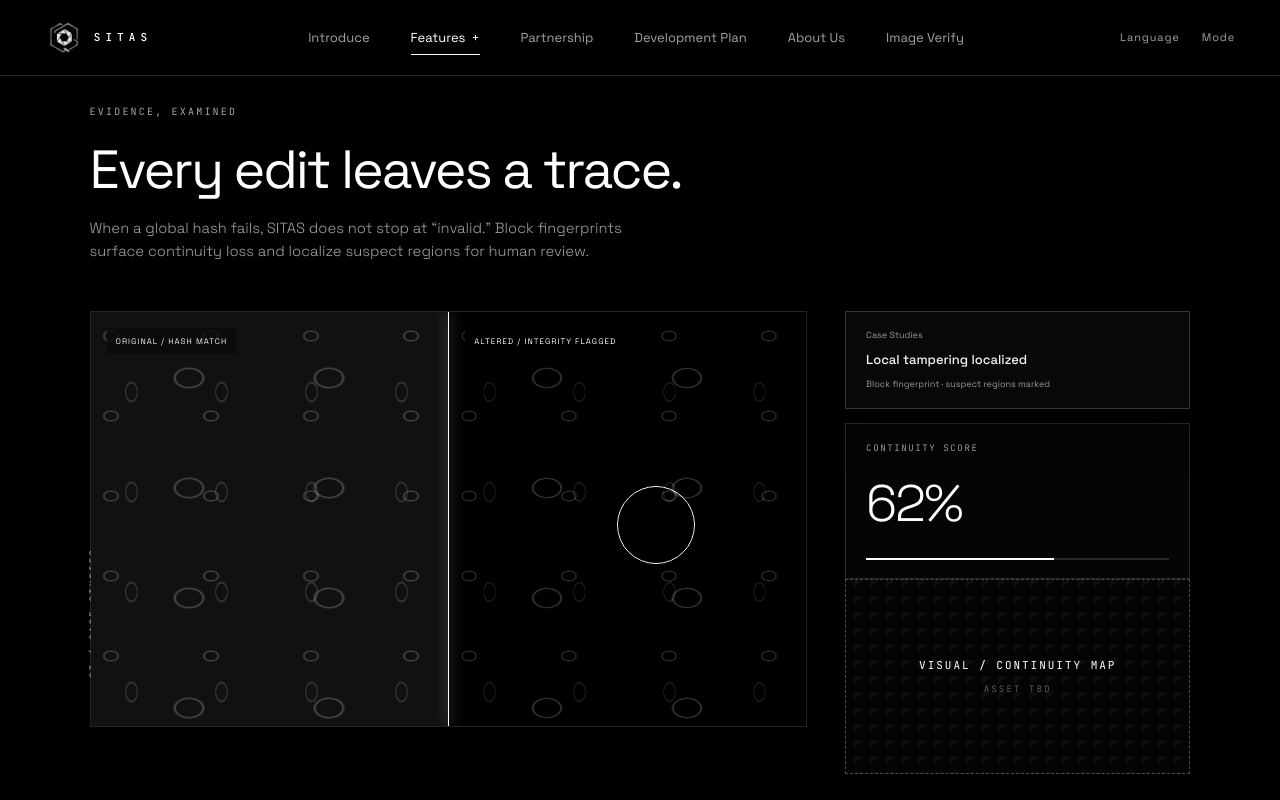
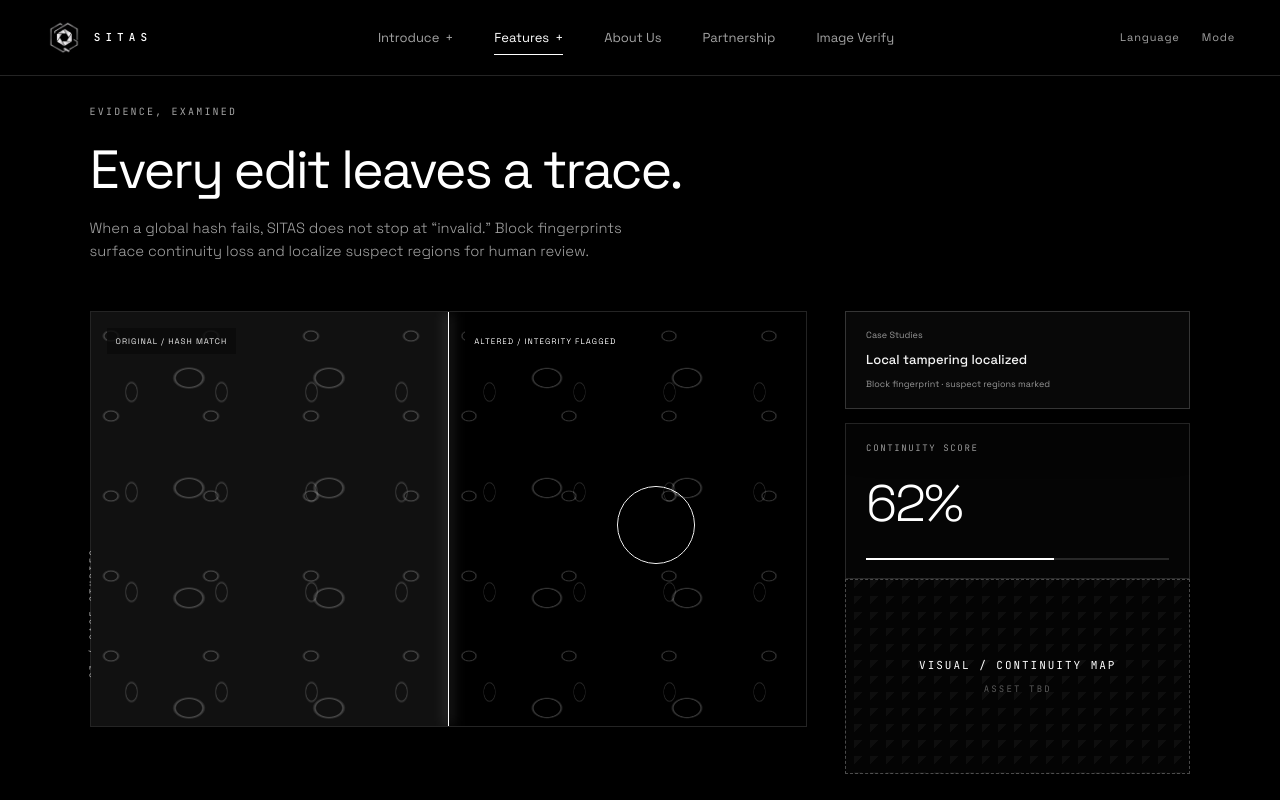
Before and after one commit to JJZHANG0/SITAS_OFFICIAL_WENSITE, a React (Vite) app: page /cases in a window 1280 px wide. Shown: the top 800 px of the page. Built offline with nearby package versions, Linux system fonts and the light colour scheme.

Commit message:
Nav restructure (Introduce/Features dropdowns, drop Development), About team section

```diff
--- a/src/components/Header.tsx
+++ b/src/components/Header.tsx
@@ -1,5 +1,5 @@
 import { useEffect, useRef, useState } from 'react'
-import { Link, NavLink, useLocation } from 'react-router-dom'
+import { Link, NavLink, useLocation, useNavigate } from 'react-router-dom'
 import { Logo } from './Logo'
 import { useSite } from '../context/SiteContext'
 import type { Lang, Theme } from '../context/SiteContext'
@@ -11,7 +11,7 @@ export function Header() {
   const { t, lang, theme, setLang, setTheme } = useSite()
   const location = useLocation()
   const [menuOpen, setMenuOpen] = useState(false)
-  const [featuresOpen, setFeaturesOpen] = useState(false)
+  const [openDrop, setOpenDrop] = useState<string | null>(null)
   const [langOpen, setLangOpen] = useState(false)
   const [modeOpen, setModeOpen] = useState(false)
   const headerRef = useRef<HTMLElement>(null)
@@ -19,7 +19,7 @@ export function Header() {
 
   useEffect(() => {
     setMenuOpen(false)
-    setFeaturesOpen(false)
+    setOpenDrop(null)
     setLangOpen(false)
     setModeOpen(false)
   }, [location.pathname])
@@ -27,7 +27,7 @@ export function Header() {
   useEffect(() => {
     const onDoc = (e: MouseEvent) => {
       if (!headerRef.current?.contains(e.target as Node)) {
-        setFeaturesOpen(false)
+        setOpenDrop(null)
         setLangOpen(false)
         setModeOpen(false)
       }
@@ -43,18 +43,13 @@ export function Header() {
     [],
   )
 
-  const featuresActive =
-    location.pathname === '/product' ||
-    location.pathname.startsWith('/product/') ||
-    location.pathname === '/cases'
-
-  const openFeatures = () => {
+  const openMenu = (id: string) => {
     if (featuresTimer.current) window.clearTimeout(featuresTimer.current)
-    featuresTimer.current = window.setTimeout(() => setFeaturesOpen(true), HOVER_OPEN_MS)
+    featuresTimer.current = window.setTimeout(() => setOpenDrop(id), HOVER_OPEN_MS)
   }
-  const closeFeatures = () => {
+  const closeMenu = () => {
     if (featuresTimer.current) window.clearTimeout(featuresTimer.current)
-    featuresTimer.current = window.setTimeout(() => setFeaturesOpen(false), HOVER_CLOSE_MS)
+    featuresTimer.current = window.setTimeout(() => setOpenDrop(null), HOVER_CLOSE_MS)
   }
 
   const pickLang = (next: Lang) => {
@@ -83,56 +78,38 @@ export function Header() {
         className={`main-nav main-nav--center${menuOpen ? ' open' : ''}`}
         aria-label="Main navigation"
       >
-        <NavLink to="/introduce" className={({ isActive }) => (isActive ? 'active' : '')}>
-          {t.nav[0]}
+        <NavDrop
+          id="introduce"
+          label={t.nav[0]}
+          to="/introduce"
+          active={location.pathname === '/introduce' || location.pathname.startsWith('/product/')}
+          open={openDrop === 'introduce'}
+          onOpen={openMenu}
+          onClose={closeMenu}
+          onToggle={(id) => setOpenDrop((v) => (v === id ? null : id))}
+          items={[
+            { to: '/product/basic', label: t.navBasic, desc: t.descBasic },
+            { to: '/product/pro', label: t.navPro, desc: t.descPro },
+          ]}
+        />
+        <NavDrop
+          id="features"
+          label={t.nav[1]}
+          active={location.pathname === '/product' || location.pathname === '/cases'}
+          open={openDrop === 'features'}
+          onOpen={openMenu}
+          onClose={closeMenu}
+          onToggle={(id) => setOpenDrop((v) => (v === id ? null : id))}
+          items={[
+            { to: '/product', label: t.navHighlights, desc: t.descProduct },
+            { to: '/cases', label: t.cases, desc: t.descCases },
+          ]}
+        />
+        <NavLink to="/about" className={({ isActive }) => (isActive ? 'active' : '')}>
+          {t.nav[4]}
         </NavLink>
-
-        <div
-          className="nav-drop"
-          onMouseEnter={openFeatures}
-          onMouseLeave={closeFeatures}
-          onFocus={openFeatures}
-          onBlur={(e) => {
-            if (!e.currentTarget.contains(e.relatedTarget as Node)) closeFeatures()
-          }}
-        >
-          <button
-            type="button"
-            className={featuresActive ? 'active' : ''}
-            aria-expanded={featuresOpen}
-            aria-haspopup="true"
-            onClick={() => setFeaturesOpen((v) => !v)}
-          >
-            {t.nav[1]} <span>+</span>
-          </button>
-          <div className={`drop-menu drop-menu--features${featuresOpen ? ' show' : ''}`}>
-            <Link to="/product/basic" onClick={() => setFeaturesOpen(false)}>
-              {t.navBasic}
-              <small>{t.descBasic}</small>
-            </Link>
-            <Link to="/product/pro" onClick={() => setFeaturesOpen(false)}>
-              {t.navPro}
-              <small>{t.descPro}</small>
-            </Link>
-            <Link to="/product" onClick={() => setFeaturesOpen(false)}>
-              {t.product}
-              <small>{t.descProduct}</small>
-            </Link>
-            <Link to="/cases" onClick={() => setFeaturesOpen(false)}>
-              {t.cases}
-              <small>{t.descCases}</small>
-            </Link>
-          </div>
-        </div>
-
         <NavLink to="/partnership" className={({ isActive }) => (isActive ? 'active' : '')}>
           {t.nav[2]}
-        </NavLink>
-        <NavLink to="/development" className={({ isActive }) => (isActive ? 'active' : '')}>
-          {t.nav[3]}
-        </NavLink>
-        <NavLink to="/about" className={({ isActive }) => (isActive ? 'active' : '')}>
-          {t.nav[4]}
         </NavLink>
         <NavLink to="/verify" className={({ isActive }) => (isActive ? 'active' : '')}>
           {t.navVerify}
@@ -184,3 +161,50 @@ export function Header() {
     </header>
   )
 }
+
+type DropItem = { to: string; label: string; desc: string }
+
+function NavDrop({
+  id, label, to, active, open, items, onOpen, onClose, onToggle,
+}: {
+  id: string
+  label: string
+  to?: string
+  active: boolean
+  open: boolean
+  items: DropItem[]
+  onOpen: (id: string) => void
+  onClose: () => void
+  onToggle: (id: string) => void
+}) {
+  const navigate = useNavigate()
+  return (
+    <div
+      className="nav-drop"
+      onMouseEnter={() => onOpen(id)}
+      onMouseLeave={onClose}
+      onFocus={() => onOpen(id)}
+      onBlur={(e) => {
+        if (!e.currentTarget.contains(e.relatedTarget as Node)) onClose()
+      }}
+    >
+      <button
+        type="button"
+        className={active ? 'active' : ''}
+        aria-expanded={open}
+        aria-haspopup="true"
+        onClick={() => (to ? navigate(to) : onToggle(id))}
+      >
+        {label} <span aria-hidden="true">+</span>
+      </button>
+      <div className={`drop-menu drop-menu--features${open ? ' show' : ''}`}>
+        {items.map((it) => (
+          <Link key={it.to} to={it.to}>
+            {it.label}
+            <small>{it.desc}</small>
+          </Link>
+        ))}
+      </div>
+    </div>
+  )
+}
--- /dev/null
+++ b/src/components/TeamSection.tsx
@@ -0,0 +1,36 @@
+import { Reveal } from './Reveal'
+import { useSite } from '../context/SiteContext'
+import { team } from '../data/team'
+
+export function TeamSection() {
+  const { t, lang } = useSite()
+  return (
+    <Reveal className="team-section">
+      <p className="eyebrow">{t.teamKicker}</p>
+      <h3 className="team-title">{t.teamTitle}</h3>
+      <p className="team-lead">{t.teamLead}</p>
+      <ul className="team-grid">
+        {team.map((m, i) => {
+          const name = lang === 'zh' ? m.nameZh : m.nameEn
+          const title = lang === 'zh' ? m.titleZh : m.titleEn
+          return (
+            <li key={i} className="team-card">
+              <div className="team-photo">
+                {m.photo ? (
+                  <img src={m.photo} alt={name} loading="lazy" />
+                ) : (
+                  <div className="visual-slot team-photo__slot" role="img" aria-label="Portrait TBD">
+                    <span className="visual-slot__label">PORTRAIT TBD</span>
+                    <span className="visual-slot__hint">0{i + 1}</span>
+                  </div>
+                )}
+              </div>
+              <span className="team-name">{name}</span>
+              <span className="team-role">{title}</span>
+            </li>
+          )
+        })}
+      </ul>
+    </Reveal>
+  )
+}
--- /dev/null
+++ b/src/data/team.ts
@@ -0,0 +1,20 @@
+/**
+ * Team members shown on /about. Edit here.
+ * Photos: put files in public/team/ (e.g. member-1.jpg, 4:5 portrait) and set
+ * `photo: '/team/member-1.jpg'`. Leave `photo: ''` to show the placeholder.
+ */
+export type TeamMember = {
+  photo: string
+  nameEn: string
+  nameZh: string
+  titleEn: string
+  titleZh: string
+}
+
+export const team: TeamMember[] = [1, 2, 3, 4, 5].map(() => ({
+  photo: '',
+  nameEn: 'Name TBD',
+  nameZh: '姓名待定',
+  titleEn: 'Title TBD',
+  titleZh: '职位待定',
+}))
--- a/src/i18n/copy.ts
+++ b/src/i18n/copy.ts
@@ -25,6 +25,10 @@ export type Copy = {
   descBasic: string
   descPro: string
   descProduct: string
+  navHighlights: string
+  teamKicker: string
+  teamTitle: string
+  teamLead: string
   descCases: string
   language: string
   mode: string
@@ -393,7 +397,11 @@ export const copy: Record<Lang, Copy> = {
     navPro: 'SITAS PRO',
     descBasic: 'Entry encrypted eyepiece',
     descPro: 'Higher-tier capture + TSA',
-    descProduct: 'System overview',
+    descProduct: 'What makes SITAS different',
+    navHighlights: 'Key Highlights',
+    teamKicker: 'Team',
+    teamTitle: 'The people behind SITAS.',
+    teamLead: 'Imaging, cryptography and integrity — one small team.',
     descCases: 'Tamper localization examples',
     ctaVerifyImage: 'Verify an image',
     ctaLearnBasic: 'Learn about BASIC',
@@ -737,7 +745,11 @@ export const copy: Record<Lang, Copy> = {
     navPro: 'SITAS PRO',
     descBasic: '入门级加密目镜',
     descPro: '进阶采集 · 可信时间',
-    descProduct: '产品体系总览',
+    descProduct: 'SITAS 的核心优势',
+    navHighlights: '核心亮点',
+    teamKicker: '团队',
+    teamTitle: 'SITAS 背后的人。',
+    teamLead: '成像、密码学与科研诚信——一支精干的团队。',
     descCases: '篡改定位案例',
     ctaVerifyImage: '查验图片',
     ctaLearnBasic: '了解 BASIC',
--- a/src/pages/AboutPage.tsx
+++ b/src/pages/AboutPage.tsx
@@ -3,6 +3,7 @@ import { Reveal } from '../components/Reveal'
 import { VisualSlot } from '../components/VisualSlot'
 import { PageCta } from '../components/PageCta'
 import { useSite } from '../context/SiteContext'
+import { TeamSection } from '../components/TeamSection'
 
 export function AboutPage() {
   const { t } = useSite()
@@ -60,6 +61,8 @@ export function AboutPage() {
           </div>
         </Reveal>
 
+        <TeamSection />
+
         <Reveal className="about-cta-block" delay={160}>
           <p className="eyebrow">{t.ctaPilot}</p>
           <p className="about-cta-lead">
```
Also changed, not shown: src/index.css (+26 -0 lines), public/team/README.md (added).
